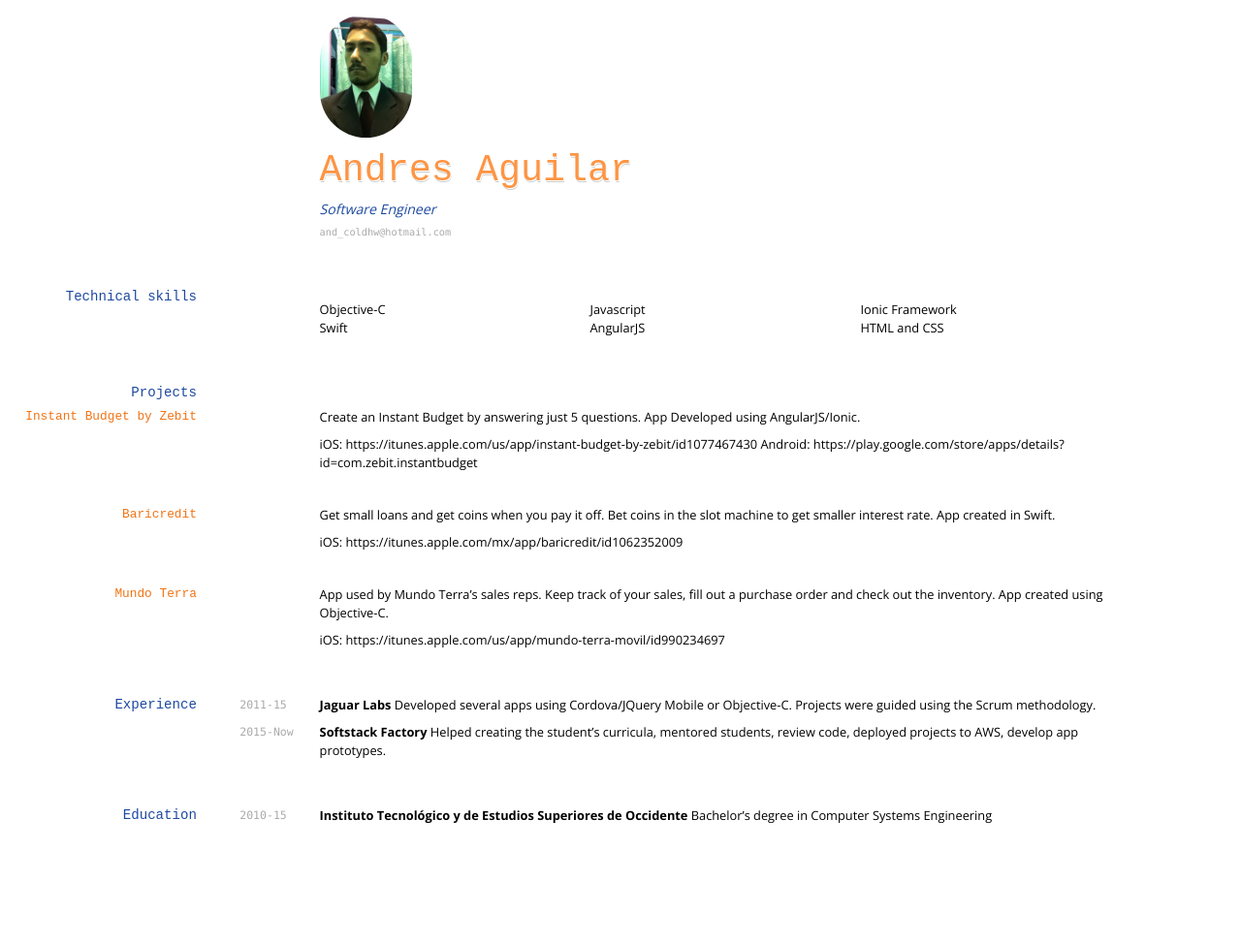
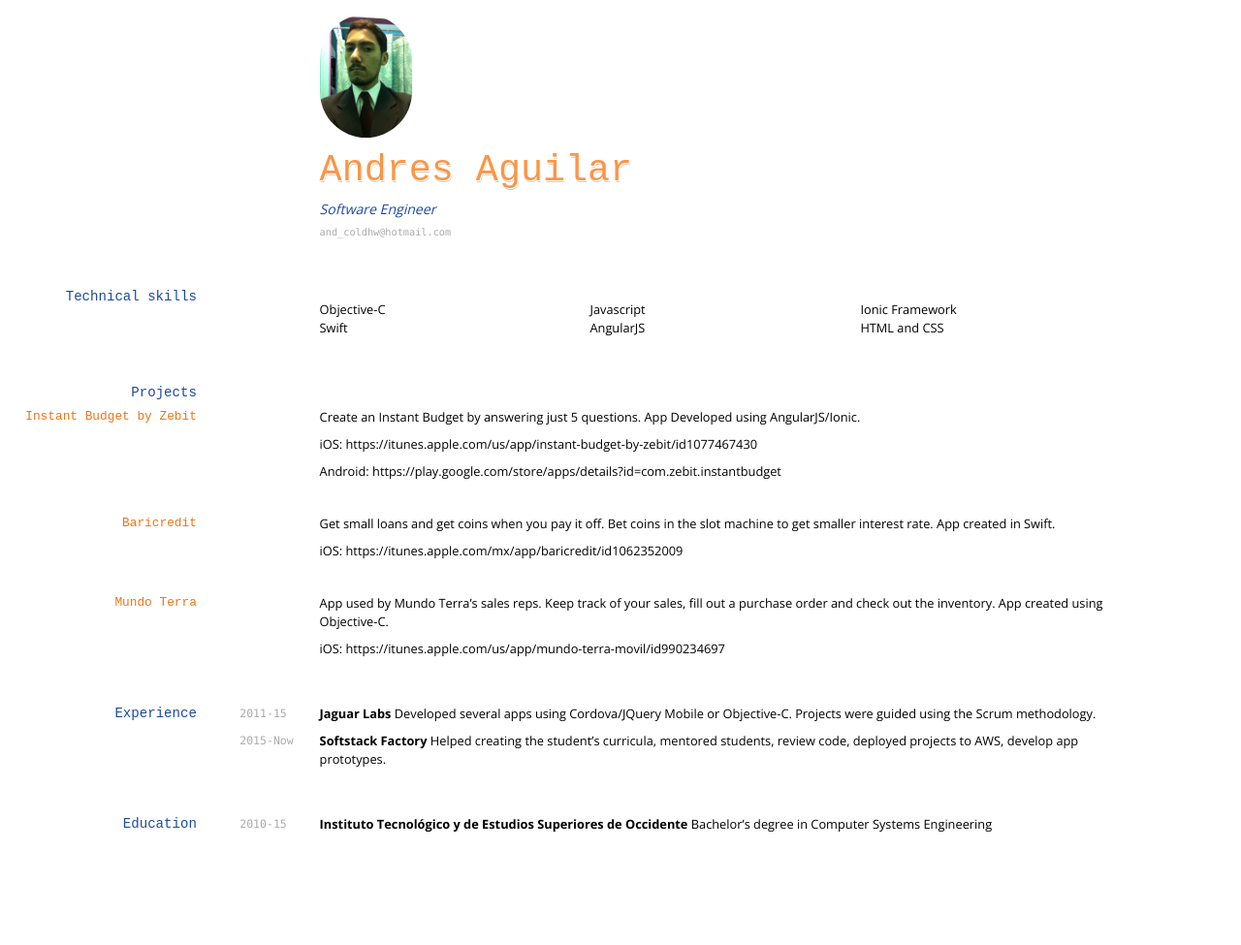
Before and after one commit to anagac/anagac.github.io, a Jekyll site: the page built from index.md, in a window 1280 px wide. Shown: the whole page at 97% size. Built offline with Jekyll 4.4.1, drawn with Linux system fonts in a browser that asks for light colours; nearby versions of some CDN libraries; part of the change alters nothing that is shown.

Commit message:
Issues 2

```diff
--- a/_layouts/cv.html
+++ b/_layouts/cv.html
@@ -2,7 +2,7 @@
 <html>
 <head>
   <meta charset=utf-8 />
-  <title>John Doe's CV</title>
+  <title>Andres Aguilar's CV</title>
   <link href="media/cv-screen.css" type="text/css" rel="stylesheet" media="screen">
 
   <!-- imports -->
--- a/index.md
+++ b/index.md
@@ -29,6 +29,7 @@ Software Engineer
 Create an Instant Budget by answering just 5 questions. App Developed using AngularJS/Ionic.
 
 iOS: https://itunes.apple.com/us/app/instant-budget-by-zebit/id1077467430
+
 Android: https://play.google.com/store/apps/details?id=com.zebit.instantbudget
 
 ### Baricredit
```
